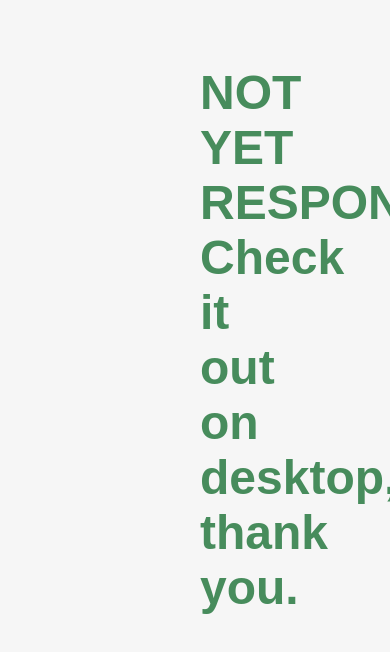
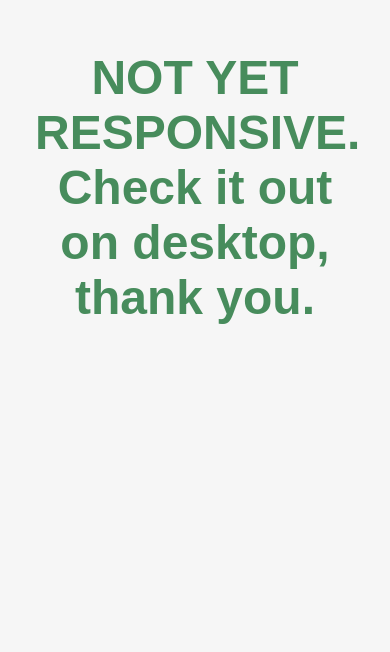
Before and after one commit to KurtGuardia/Minka, a Next.js app: page / in a window 390 px wide. Shown: the top 652 px of the page. Built offline with nearby package versions, Linux system fonts and the light colour scheme; a web font is replaced by a local one.

Commit message:
fix: Fix h2 title bug because of Non Responsive code

```diff
--- a/src/app/page.jsx
+++ b/src/app/page.jsx
@@ -8,7 +8,7 @@ import Contact from '@/components/Contact/Contact'
 export default function Home() {
   return (
     <main className={styles.main}>
-      <h2 className={styles.headingSec}>
+      <h2 className={styles.notResponsive}>
         NOT YET RESPONSIVE. Check it out on desktop, thank
         you.
       </h2>
--- a/src/app/page.module.scss
+++ b/src/app/page.module.scss
@@ -1,13 +1,17 @@
 .main {
+    // Until it is responsive
+    @media (max-width: $tablet) {
+        padding: 3.5rem !important;
+    }
 
-    h2 {
+    .notResponsive {
+        @extend .headingSec;
         display: none;
         text-align: center;
 
         // Until it is responsive
         @media (max-width: $tablet) {
             display: block;
-            padding: 5rem !important;
         }
     }
 
```
